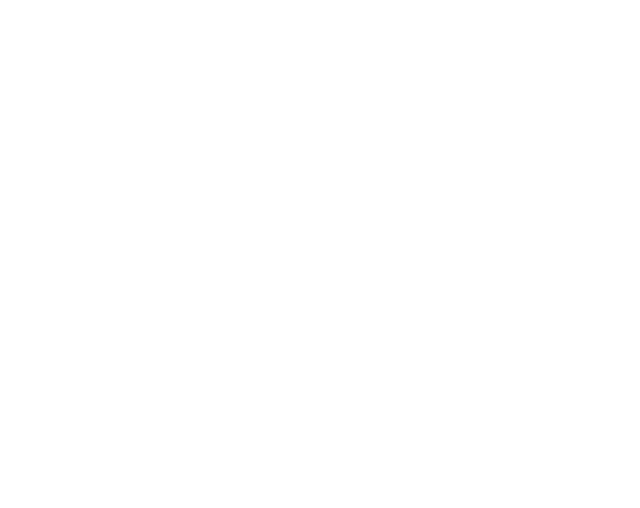
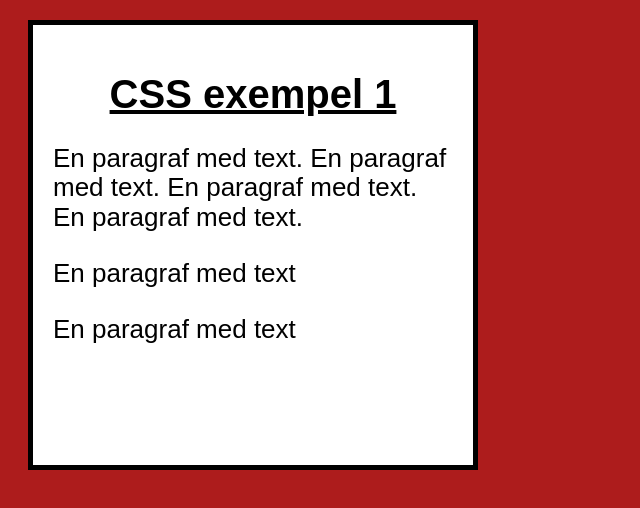
Before and after one commit to yytrofimov/js_and_json, a plain HTML site: page html-css/exempel/css-exempel/css-ex1.html in a window 1280 px wide. Shown: the whole page, without its empty margins (0-640 px from the left). Drawn offline with Linux system fonts and the light colour scheme.

Commit message:
html exempel 1

```diff
--- a/html-css/exempel/css-exempel/css-ex1.html
+++ b/html-css/exempel/css-exempel/css-ex1.html
@@ -0,0 +1,19 @@
+<!DOCTYPE html>
+<html lang="en">
+<head>
+    <meta charset="UTF-8">
+    <meta name="viewport" content="width=device-width, initial-scale=1.0">
+    <title>CSS exempel 1</title>
+    <!-- CSS-filerna kopplas här -->
+    <link rel="stylesheet" href="css/css-ex1.css">
+</head>
+<body>
+    <div>
+        <h1>CSS exempel 1</h1>
+        <p>En paragraf med text. En paragraf med text. En paragraf med text. En paragraf med text.</p>
+        <p>En paragraf med text</p>
+        <p>En paragraf med text</p>
+    </div>
+
+</body>
+</html>
--- /dev/null
+++ b/html-css/exempel/css-exempel/css/css-ex1.css
@@ -0,0 +1,27 @@
+body {
+    background-color: rgb(173, 28, 28);
+}
+div {
+    width: 400px;
+    height: 400px;
+    background-color: #ffffff;
+    margin: 20px;
+    padding: 20px;
+    border: 5px solid #000000;
+}
+/* kommaseparera för flere element */
+h1, h2, h3, p {
+    font-family: Arial;
+}
+h1 {
+    font-size: 40px;
+    text-align: center;
+    font-weight: bold;
+    text-decoration: underline;
+}
+
+p {
+
+    font-size: 26px;
+    line-height: 1.15;
+}
--- a/html-css/exempel/css-exempel/css/css-ex2.css
+++ b/html-css/exempel/css-exempel/css/css-ex2.css
@@ -7,3 +7,48 @@ figure,
 figcaption,
 a
 */
+body {
+    background-color: #cccccc;
+}
+div.wrapper {
+    background-color: #ffffff;
+    width: 800px;
+    padding: 2rem;
+    margin: 0 auto; /* top/botten vänster/höger */
+}
+img {
+    max-width: 100%;
+}
+
+h1, h2, h3, h4, p, ol, ul {
+    font-family: Arial;
+    margin-top: 1rem;
+}
+h1 {
+    font-size: 4rem;
+    text-align: center;
+    font-weight: bold;
+}
+h2 { font-size: 3rem; }
+h3 {  font-size: 2.4rem; }
+h4 {  font-size: 1.8rem; }
+
+p {
+    font-size: 1.3rem;
+    line-height: 1.5;
+}
+
+ul {
+    list-style: disc;
+    margin: 1rem;
+    padding-left: 1rem;
+}
+
+a {
+    color: rgb(160, 77, 77);
+    text-decoration: none;
+}
+a:hover {
+    color: white;
+    background-color:rgb(255, 70, 70);
+}
--- a/html-css/exempel/html-css-demo/css/style.css
+++ b/html-css/exempel/html-css-demo/css/style.css
@@ -1,4 +1,4 @@
-/*** kommentera för att se inverkan, OBS: AOS i HTML:t -->
+/*** kommentera för att se inverkan, OBS: AOS i HTML:t --> */
 @import url("reset.css");
 @import url("colors.css");
 @import url("type.css");
```
Also changed, not shown: html-css/exempel/css-exempel/css-ex2.html (+2 -2 lines), html-css/exempel/html-css-demo/index.html (+17 -4 lines), html-css/html-exempel-1/index.html (added, +25 -0 lines), html-css/html-exempel-1/sida1.html (added, +26 -0 lines), html-css/html-exempel-1/img/html5-css3-logo.png (added).
